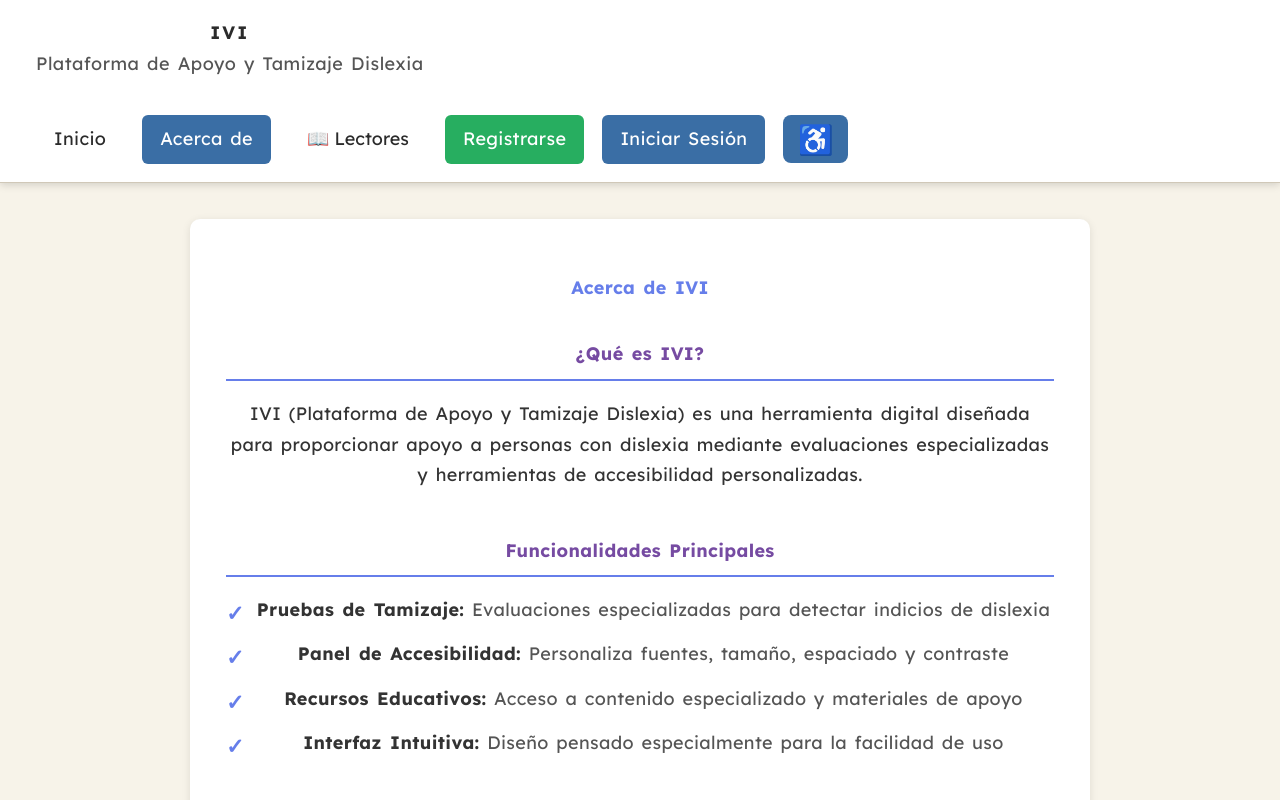
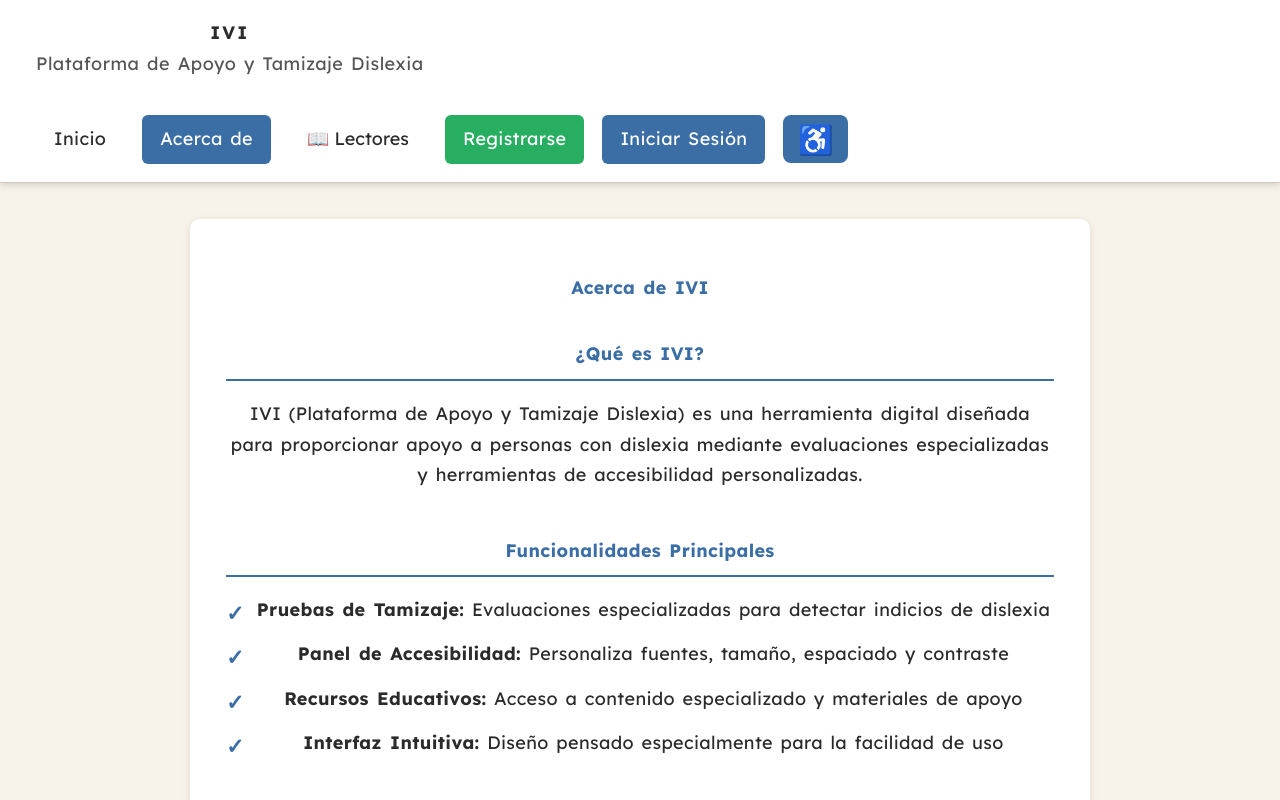
Before and after one commit to NESTORZALAZAR/IVI, a React (Create React App) app in the folder frontend/: page /about in a window 1280 px wide. Shown: the top 800 px of the page. Built offline with nearby package versions, Linux system fonts and the light colour scheme; a web font is replaced by a local one.

Commit message:
modo oscuro 80%

```diff
--- a/frontend/src/css/HomePage.css
+++ b/frontend/src/css/HomePage.css
@@ -21,7 +21,7 @@
 
 /* Features */
 .features h2, .accessibility-tips h2, .cta h2 { font-size: 2rem; font-weight: bold; margin-bottom: 1.5rem; text-align: center; }
-.feature-card { padding: 1.5rem; border-radius: 8px; border: 2px solid #ddd; background-color: rgba(255, 255, 255, 0.5); transition: font-size 0.2s ease, line-height 0.2s ease; }
+.feature-card { padding: 1.5rem; border-radius: 8px; border: 2px solid #dddd; background-color: rgba(255, 255, 255, 0.5); transition: font-size 0.2s ease, line-height 0.2s ease; }
 .feature-card h3 { font-size: 1.3rem; font-weight: bold; margin-bottom: 0.75rem; color: #2c3e50; }
 .feature-card p { font-size: 0.95rem; line-height: 1.6; }
 
--- a/frontend/src/css/pages/AboutPage.css
+++ b/frontend/src/css/pages/AboutPage.css
@@ -8,14 +8,14 @@
 .about-container {
   max-width: 900px;
   margin: 0 auto;
-  background: white;
+  background: var(--card);
   padding: 3rem 2rem;
   border-radius: 10px;
   box-shadow: 0 2px 8px rgba(0, 0, 0, 0.1);
 }
 
 .about-container h1 {
-  color: #667eea;
+  color: var(--primary);
   font-size: 2.5rem;
   margin: 0 0 2rem;
   text-align: center;
@@ -26,15 +26,15 @@
 }
 
 .about-section h2 {
-  color: #764ba2;
+  color: var(--primary);
   font-size: 1.5rem;
   margin: 0 0 1rem;
   padding-bottom: 0.5rem;
-  border-bottom: 2px solid #667eea;
+  border-bottom: 2px solid var(--primary);
 }
 
 .about-section p {
-  color: #333;
+  color: var(--text);
   line-height: 1.8;
   margin: 0 0 1rem;
   font-size: 1rem;
@@ -47,7 +47,7 @@
 }
 
 .about-section li {
-  color: #555;
+  color: var(--text);
   margin-bottom: 0.75rem;
   padding-left: 1.5rem;
   position: relative;
@@ -58,11 +58,11 @@
   content: "✓";
   position: absolute;
   left: 0;
-  color: #667eea;
+  color: var(--primary);
   font-weight: bold;
   font-size: 1.2rem;
 }
 
 .about-section strong {
-  color: #333;
+  color: var(--text);
 }
--- a/frontend/src/css/pages/HomePage.css
+++ b/frontend/src/css/pages/HomePage.css
@@ -58,12 +58,13 @@
 }
 
 .feature-card {
-  background: white;
+  background: var(--card);
   padding: 2rem;
   border-radius: 8px;
-  box-shadow: 0 2px 8px rgba(0, 0, 0, 0.1);
+  box-shadow: 0 2px 8px rgba(0, 0, 0, 0.2);
   text-align: center;
   transition: all 0.3s ease;
+  border: 1px solid var(--border);
 }
 
 .feature-card:hover {
@@ -72,13 +73,13 @@
 }
 
 .feature-card h3 {
-  color: #667eea;
+  color: var(--primary);
   margin: 0 0 1rem;
   font-size: 1.3rem;
 }
 
 .feature-card p {
-  color: #666;
+  color: var(--text);
   margin: 0;
   line-height: 1.6;
 }
--- a/frontend/src/css/pages/ResultadosPage.css
+++ b/frontend/src/css/pages/ResultadosPage.css
@@ -7,7 +7,7 @@
 .resultados-container {
   max-width: 1200px;
   margin: 0 auto;
-  background: white;
+  background: var(--card);
   border-radius: 12px;
   padding: 2rem;
   box-shadow: 0 10px 30px rgba(0, 0, 0, 0.1);
@@ -15,14 +15,14 @@
 
 .resultados-container h1 {
   font-size: 2.5rem;
-  color: #333;
+  color: var(--text);
   margin: 0 0 0.5rem 0;
   text-align: center;
 }
 
 .subtitle {
   text-align: center;
-  color: #666;
+  color: var(--text);
   font-size: 1.1rem;
   margin-bottom: 2rem;
 }
```
